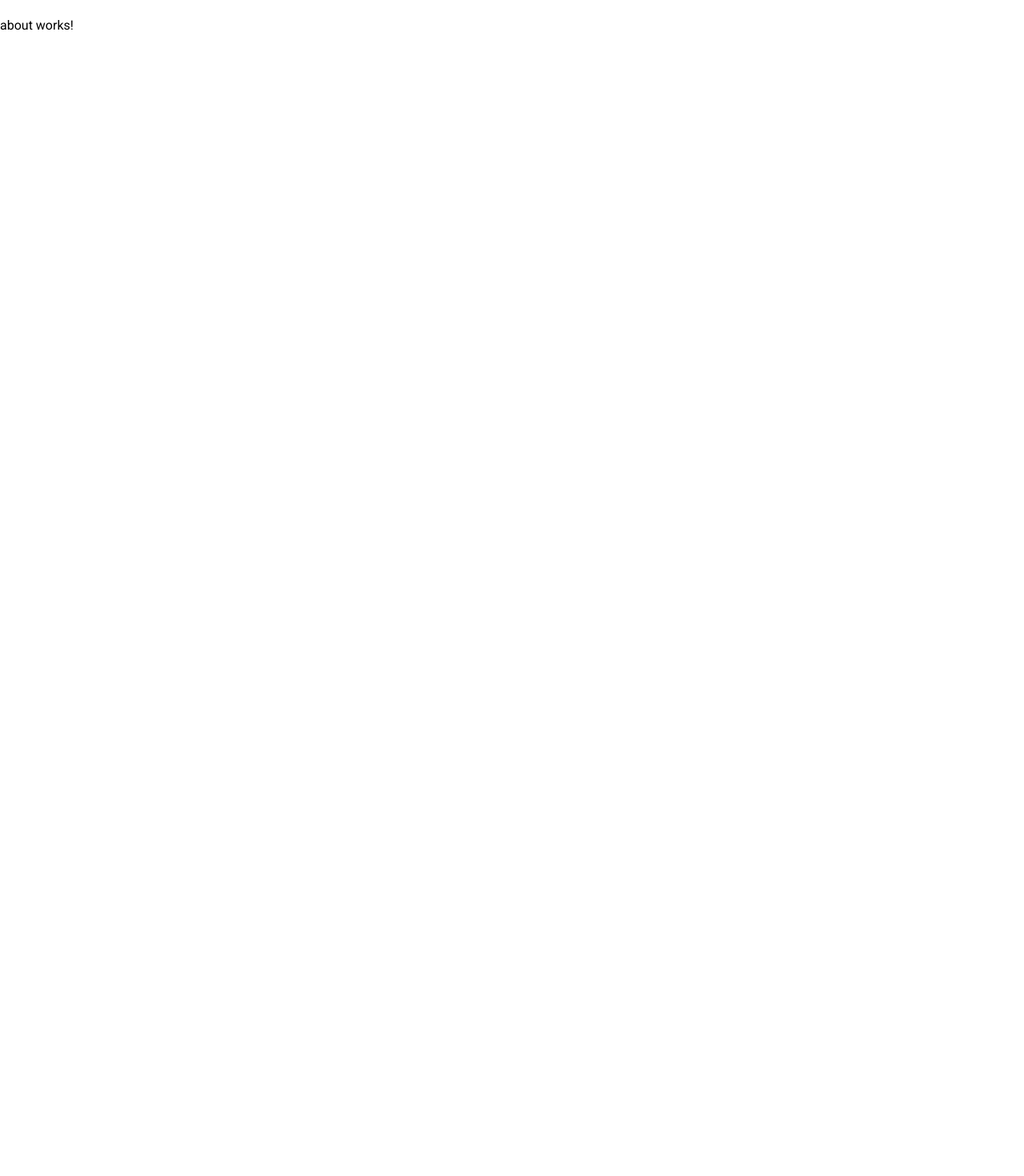
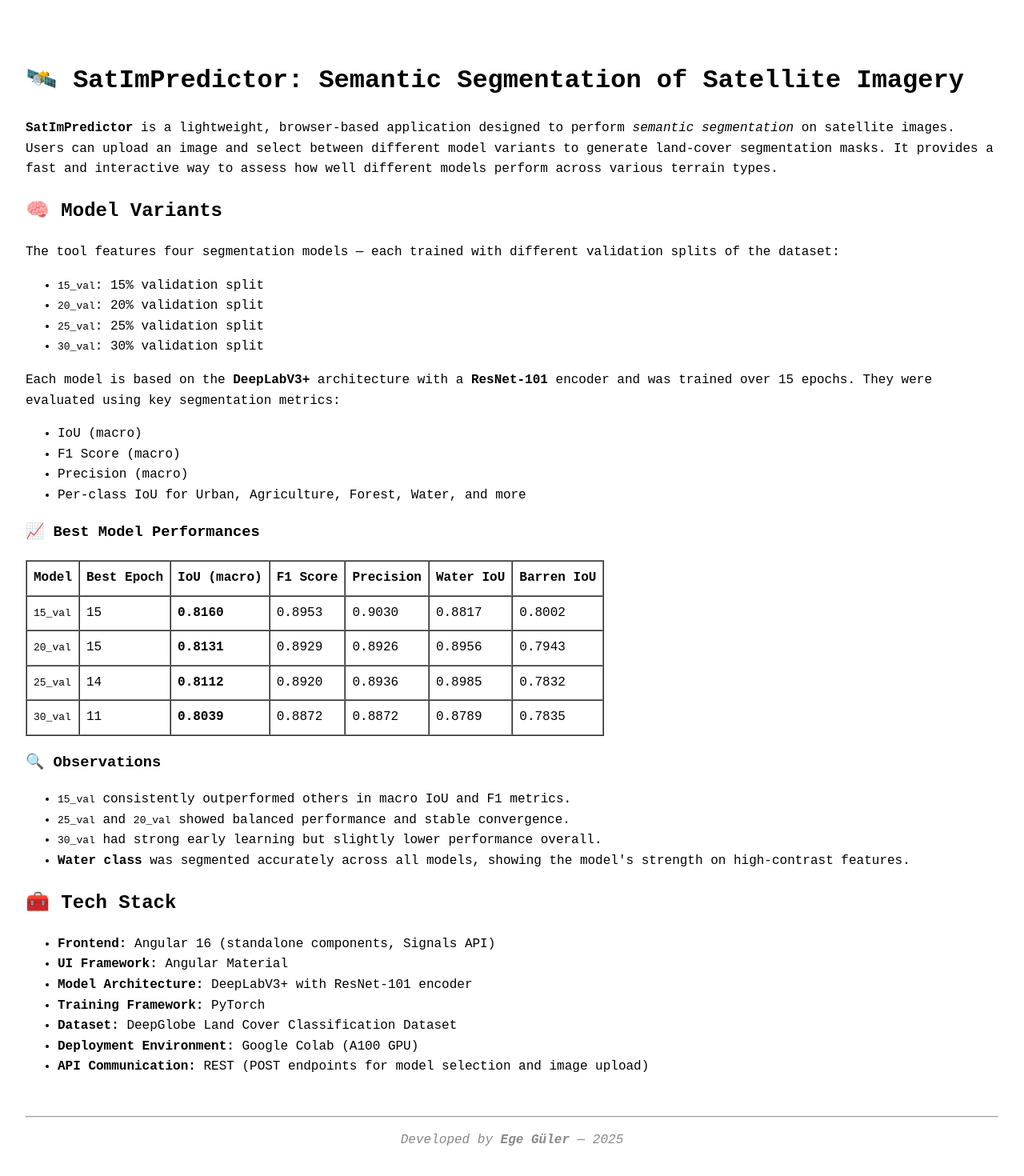
Before and after one commit to Ege-Guler/satelliteVis, an Angular app in the folder satelliteVis-frontend/: page /about in a window 1280 px wide. Shown: the part 74-1544 px from the top of the page at 80% size. Before the commit the page ends 800 px from the top, so only its background shows below. Built offline with nearby package versions, Linux system fonts and the light colour scheme.

Commit message:
added about page

```diff
--- a/satelliteVis-frontend/src/app/pages/about/about.component.html
+++ b/satelliteVis-frontend/src/app/pages/about/about.component.html
@@ -1 +1,109 @@
-<p>about works!</p>
+<div style="font-family: 'Ubuntu Mono', monospace; padding: 2rem; line-height: 1.6;">
+  <h1>🛰️ SatImPredictor: Semantic Segmentation of Satellite Imagery</h1>
+
+  <p>
+    <strong>SatImPredictor</strong> is a lightweight, browser-based application designed to perform
+    <em>semantic segmentation</em> on satellite images. Users can upload an image and select between different model variants to generate land-cover segmentation masks. It provides a fast and interactive way to assess how well different models perform across various terrain types.
+  </p>
+
+  <h2>🧠 Model Variants</h2>
+  <p>
+    The tool features four segmentation models — each trained with different validation splits of the dataset:
+  </p>
+
+  <ul>
+    <li><code>15_val</code>: 15% validation split</li>
+    <li><code>20_val</code>: 20% validation split</li>
+    <li><code>25_val</code>: 25% validation split</li>
+    <li><code>30_val</code>: 30% validation split</li>
+  </ul>
+
+  <p>
+    Each model is based on the <strong>DeepLabV3+</strong> architecture with a <strong>ResNet-101</strong> encoder and was trained over 15 epochs. They were evaluated using key segmentation metrics:
+  </p>
+
+  <ul>
+    <li>IoU (macro)</li>
+    <li>F1 Score (macro)</li>
+    <li>Precision (macro)</li>
+    <li>Per-class IoU for Urban, Agriculture, Forest, Water, and more</li>
+  </ul>
+
+  <h3>📈 Best Model Performances</h3>
+
+  <table border="1" cellpadding="8" cellspacing="0">
+    <thead>
+      <tr>
+        <th>Model</th>
+        <th>Best Epoch</th>
+        <th>IoU (macro)</th>
+        <th>F1 Score</th>
+        <th>Precision</th>
+        <th>Water IoU</th>
+        <th>Barren IoU</th>
+      </tr>
+    </thead>
+    <tbody>
+      <tr>
+        <td><code>15_val</code></td>
+        <td>15</td>
+        <td><strong>0.8160</strong></td>
+        <td>0.8953</td>
+        <td>0.9030</td>
+        <td>0.8817</td>
+        <td>0.8002</td>
+      </tr>
+      <tr>
+        <td><code>20_val</code></td>
+        <td>15</td>
+        <td><strong>0.8131</strong></td>
+        <td>0.8929</td>
+        <td>0.8926</td>
+        <td>0.8956</td>
+        <td>0.7943</td>
+      </tr>
+      <tr>
+        <td><code>25_val</code></td>
+        <td>14</td>
+        <td><strong>0.8112</strong></td>
+        <td>0.8920</td>
+        <td>0.8936</td>
+        <td>0.8985</td>
+        <td>0.7832</td>
+      </tr>
+      <tr>
+        <td><code>30_val</code></td>
+        <td>11</td>
+        <td><strong>0.8039</strong></td>
+        <td>0.8872</td>
+        <td>0.8872</td>
+        <td>0.8789</td>
+        <td>0.7835</td>
+      </tr>
+    </tbody>
+  </table>
+
+  <h3>🔍 Observations</h3>
+  <ul>
+    <li><code>15_val</code> consistently outperformed others in macro IoU and F1 metrics.</li>
+    <li><code>25_val</code> and <code>20_val</code> showed balanced performance and stable convergence.</li>
+    <li><code>30_val</code> had strong early learning but slightly lower performance overall.</li>
+    <li><strong>Water class</strong> was segmented accurately across all models, showing the model's strength on high-contrast features.</li>
+  </ul>
+
+  <h2>🧰 Tech Stack</h2>
+  <ul>
+    <li><strong>Frontend:</strong> Angular 16 (standalone components, Signals API)</li>
+    <li><strong>UI Framework:</strong> Angular Material</li>
+    <li><strong>Model Architecture:</strong> DeepLabV3+ with ResNet-101 encoder</li>
+    <li><strong>Training Framework:</strong> PyTorch</li>
+    <li><strong>Dataset:</strong> DeepGlobe Land Cover Classification Dataset</li>
+    <li><strong>Deployment Environment:</strong> Google Colab (A100 GPU)</li>
+    <li><strong>API Communication:</strong> REST (POST endpoints for model selection and image upload)</li>
+  </ul>
+
+  <hr style="margin-top: 3rem; margin-bottom: 1rem;" />
+  <p style="text-align: center; font-style: italic; color: #888;">
+    Developed by <strong>Ege Güler</strong> — 2025
+  </p>
+</div>
```
